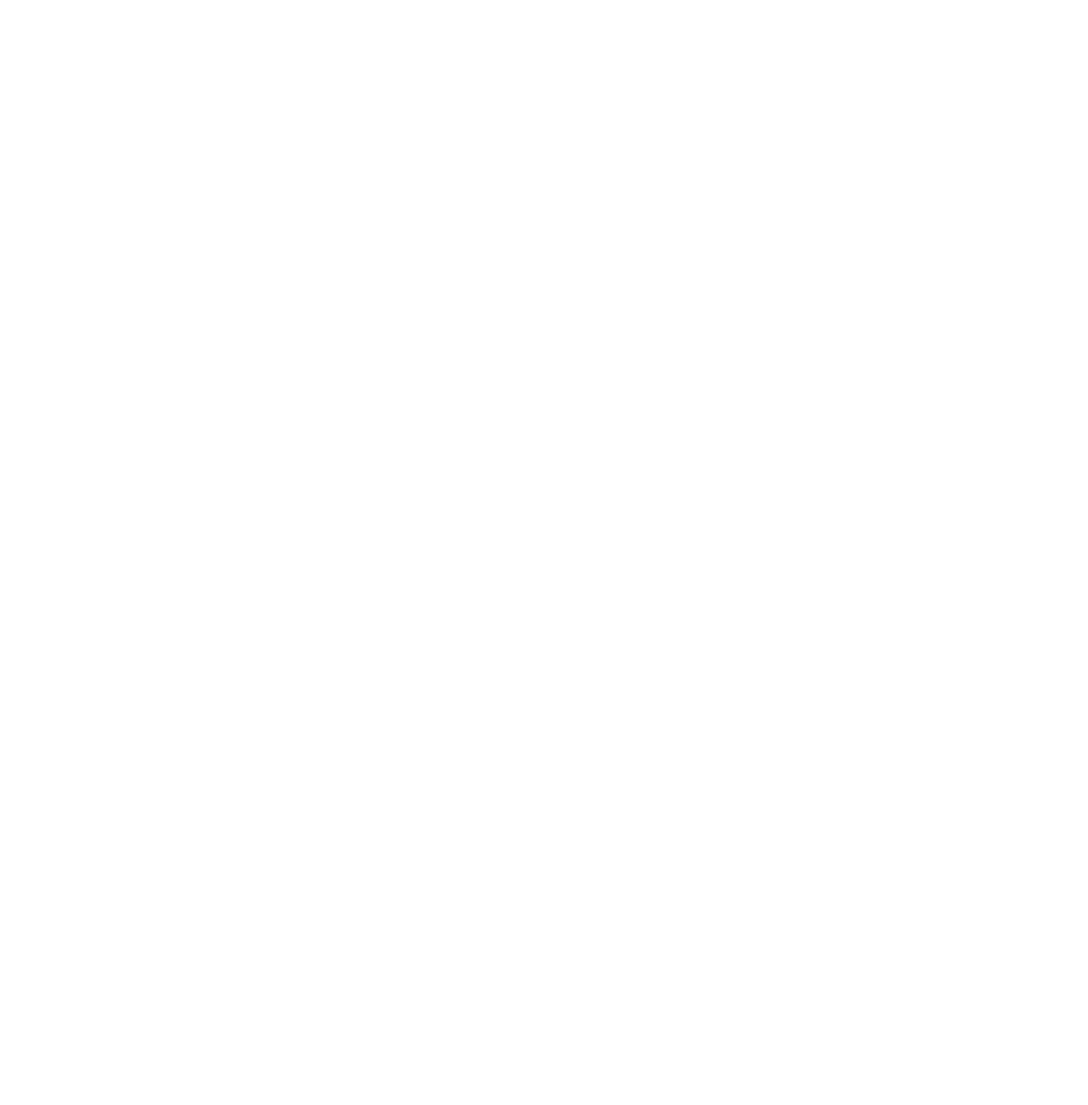
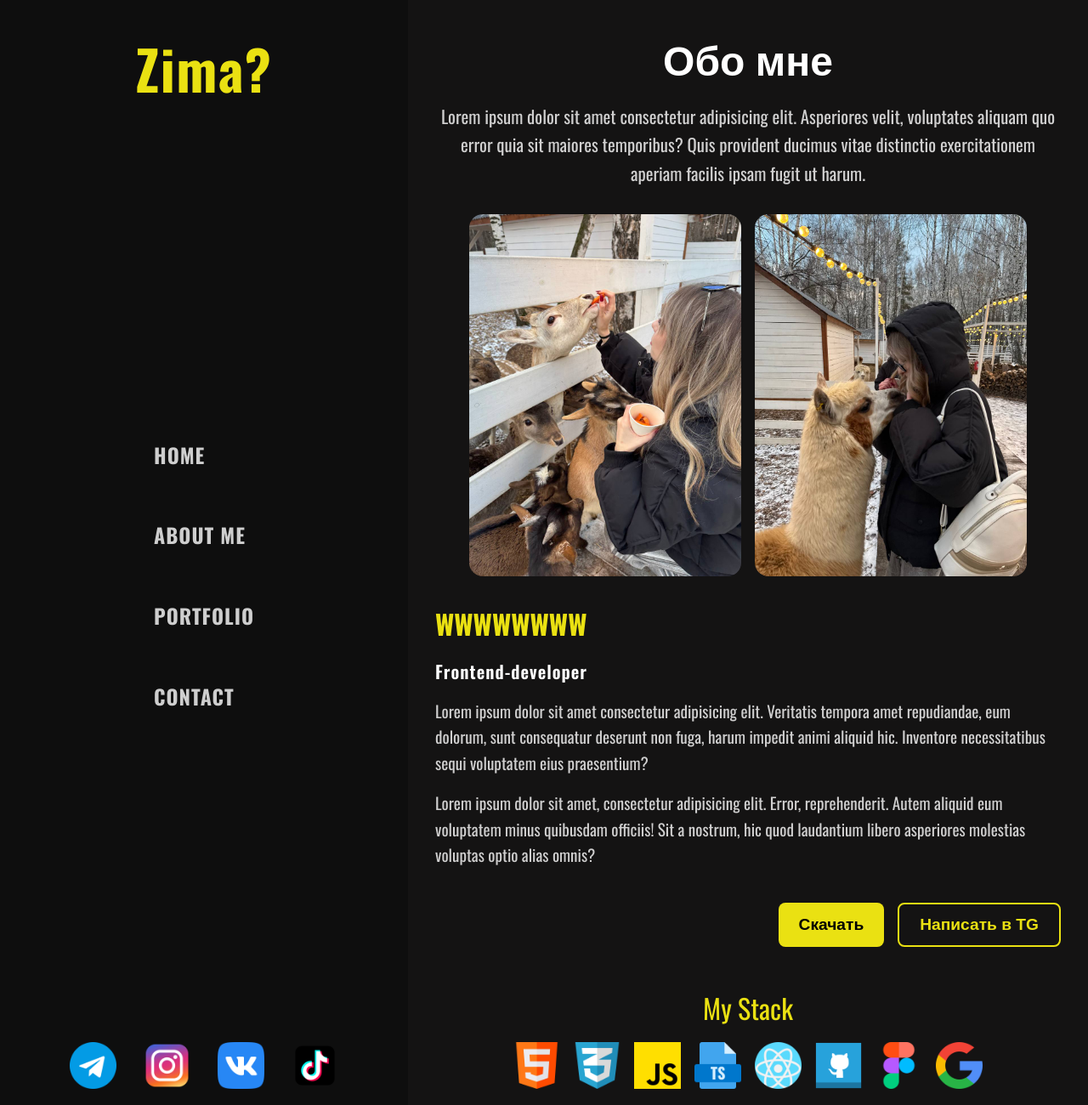
Before and after one commit to LeraaZima/LeraaZima.github.io, a plain HTML site: page about.html in a window 1280 px wide. Shown: the whole page at 85% size. Before the commit the page ends 800 px from the top, so only its background shows below. Drawn offline with nearby package versions, Linux system fonts and the light colour scheme.

Commit message:
Сверстала ОБО МНЕ

```diff
--- a/about.html
+++ b/about.html
@@ -0,0 +1,82 @@
+<!DOCTYPE html>
+<html lang="en">
+  <head>
+    <meta charset="UTF-8" />
+    <meta name="viewport" content="width=device-width, initial-scale=1.0" />
+    <title>Portfolio — Zima</title>
+    <link rel="stylesheet" href="styles/scss/style.css" />
+    <style>
+      @import url('https://fonts.googleapis.com/css2?family=Oswald:wght@200..700&display=swap');
+    </style>
+  </head>
+  <body>
+    <div class="page">
+      <aside class="sidebar">
+        <p class="logo">Zima?</p>
+        <nav class="menu">
+          <a href="index.html">Home</a>
+          <a href="about.html">About Me</a>
+          <a href="porfolio.html">Portfolio</a>
+          <a href="contact.html">Contact</a>
+        </nav>
+        <div class="social">
+          <a href="#"><img src="/assets/icons/telegram.png" alt="inst" /></a>
+          <a href="#"><img src="/assets/icons/instagram.png" alt="inst" /></a>
+          <a href="#"><img src="/assets/icons/vk.png" alt="inst" /></a>
+          <a href="#"><img src="/assets/icons/tik_tok.png" alt="inst" /></a>
+        </div>
+      </aside>
+
+      <main class="content about">
+        <h1 class="about__title">Обо мне</h1>
+        <p class="about__subtitle">
+          Lorem ipsum dolor sit amet consectetur adipisicing elit. Asperiores
+          velit, voluptates aliquam quo error quia sit maiores temporibus? Quis
+          provident ducimus vitae distinctio exercitationem aperiam facilis
+          ipsam fugit ut harum.
+        </p>
+        <div class="about__wrapper">
+          <div class="about__photo">
+            <img src="/assets/img/me2.jpg" alt="" />
+            <img src="/assets/img/me3.jpg" alt="" />
+          </div>
+          <div class="about__info">
+            <h2 class="about__name">WWWWWWWW</h2>
+            <p class="about__role">Frontend-developer</p>
+            <p class="about__text">
+              Lorem ipsum dolor sit amet consectetur adipisicing elit. Veritatis
+              tempora amet repudiandae, eum dolorum, sunt consequatur deserunt
+              non fuga, harum impedit animi aliquid hic. Inventore
+              necessitatibus sequi voluptatem eius praesentium?
+            </p>
+            <p class="about__text">
+              Lorem ipsum dolor sit amet, consectetur adipisicing elit. Error,
+              reprehenderit. Autem aliquid eum voluptatem minus quibusdam
+              officiis! Sit a nostrum, hic quod laudantium libero asperiores
+              molestias voluptas optio alias omnis?
+            </p>
+
+            <div class="about__buttons">
+              <button class="btn btn--yellow">Скачать</button>
+              <button class="btn btn--outline">Написать в TG</button>
+            </div>
+          </div>
+        </div>
+
+        <div class="stack">
+          <p class="stack__title">My Stack</p>
+          <div class="stack__icons">
+            <img src="/assets/icons/html.png" alt="" />
+            <img src="/assets/icons/css.png" alt="" />
+            <img src="/assets/icons/js.png" alt="" />
+            <img src="/assets/icons/ts.png" alt="" />
+            <img src="/assets/icons/react.png" alt="" />
+            <img src="/assets/icons/github.png" alt="" />
+            <img src="/assets/icons/figma.png" alt="" />
+            <img src="/assets/icons/search.png" alt="" />
+          </div>
+        </div>
+      </main>
+    </div>
+  </body>
+</html>
--- a/styles/scss/layout/_sidebar.scss
+++ b/styles/scss/layout/_sidebar.scss
@@ -53,7 +53,7 @@
   .menu {
     height: 20rem;
     a {
-      font-size: 1.3rem;
+      font-size: 1.5rem;
       font-weight: 700;
     }
   }
--- a/styles/scss/pages/_about.scss
+++ b/styles/scss/pages/_about.scss
@@ -0,0 +1,155 @@
+.about {
+  &__title {
+    text-align: center;
+    font-size: 3rem;
+    margin-bottom: 1rem;
+  }
+
+  &__subtitle {
+    text-align: center;
+    max-width: 50rem;
+    margin: 0 auto 2rem;
+    opacity: 0.8;
+    line-height: 1.6;
+  }
+
+  &__wrapper {
+    display: flex;
+    flex-direction: column;
+    gap: 2rem;
+    margin-bottom: 3rem;
+  }
+
+  &__photo {
+    display: flex;
+    justify-content: center;
+    align-items: center;
+    gap: 1rem;
+
+    img {
+      width: 50%;
+      border-radius: 1rem;
+      object-fit: cover;
+    }
+  }
+
+  &__info {
+    display: flex;
+    flex-direction: column;
+    gap: 1rem;
+  }
+
+  &__name {
+    font-size: 1.5rem;
+    font-weight: 700;
+    color: $accent;
+  }
+
+  &__role {
+    font-size: 1rem;
+    font-weight: 600;
+    letter-spacing: 1px;
+  }
+
+  &__text {
+    opacity: 0.8;
+    line-height: 1.6;
+  }
+
+  &__buttons {
+    display: flex;
+    justify-content: flex-end;
+    flex-wrap: wrap;
+    gap: 1rem;
+    margin-top: 1.5rem;
+  }
+
+  .btn {
+    padding: 0.8rem 1.5rem;
+    border-radius: 0.5rem;
+    font-size: 1rem;
+    font-weight: 600;
+    cursor: pointer;
+
+    &--yellow {
+      background: $accent;
+      color: #000;
+      border: none;
+    }
+
+    &--outline {
+      background: transparent;
+      border: 2px solid $accent;
+      color: $accent;
+    }
+  }
+}
+
+.stack {
+  margin-top: 2rem;
+
+  &__title {
+    color: $accent;
+    font-size: 1.2rem;
+    margin-bottom: 1rem;
+    text-align: center;
+  }
+
+  &__icons {
+    display: flex;
+    justify-content: center;
+    flex-wrap: wrap;
+    gap: 1rem;
+
+    img {
+      width: 40px;
+      height: 40px;
+    }
+  }
+}
+
+@media (min-width: 768px) {
+  .about {
+    &__subtitle {
+      font-size: 1.3rem;
+    }
+
+    &__wrapper {
+      align-items: center;
+    }
+
+    &__photo {
+      max-width: 40rem;
+    }
+
+    &__name {
+      font-size: 2rem;
+    }
+
+    &__role {
+      font-size: 1.3rem;
+    }
+
+    &__text {
+      font-size: 1.2rem;
+    }
+
+    .btn {
+      font-size: 1.2rem;
+    }
+  }
+
+  .stack {
+
+    &__title {
+      font-size: 2rem;
+    }
+
+    &__icons {
+      img {
+        width: 55px;
+        height: 55px;
+      }
+    }
+  }
+}
```
Also changed, not shown: index.html (+1 -1 lines), assets/icons/css.png (added), assets/icons/figma.png (added), assets/icons/github.png (added), assets/icons/html.png (added), assets/icons/js.png (added), assets/icons/react.png (added), assets/icons/search.png (added), assets/icons/ts.png (added), assets/img/me2.jpg (added), assets/img/me3.jpg (added), styles/scss/style.css, 1 other file.
